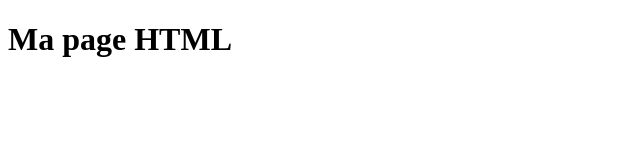
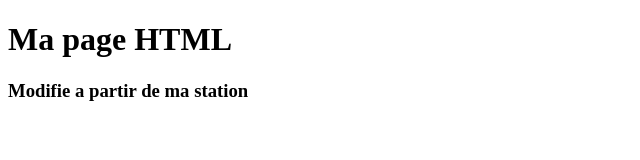
Before and after one commit to Grosquicks/hello-world, a plain HTML site: page index.html in a window 1280 px wide. Shown: the whole page, without its empty margins (0-640 px from the left). Drawn offline with Linux system fonts and the light colour scheme.

Commit message:
Ajout du fichier index.html

```diff
--- a/index.html
+++ b/index.html
@@ -10,6 +10,7 @@
 	<body>
 
 		<h1>Ma page HTML</h1>
+		<h3>Modifie a partir de ma station</h3>
 
 	</body>
 
```
Also changed, not shown: 1 other file.
